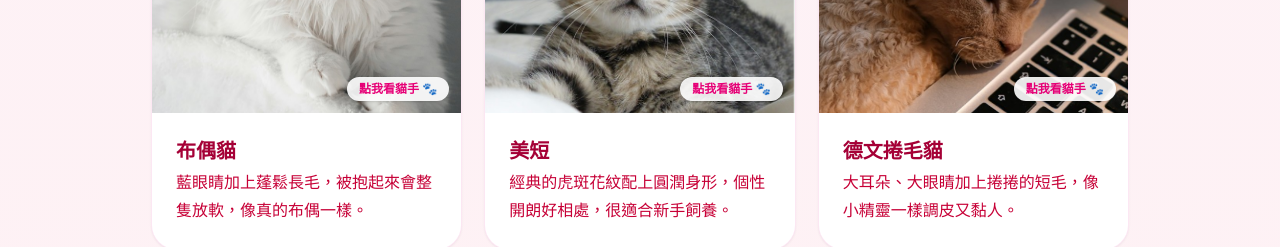
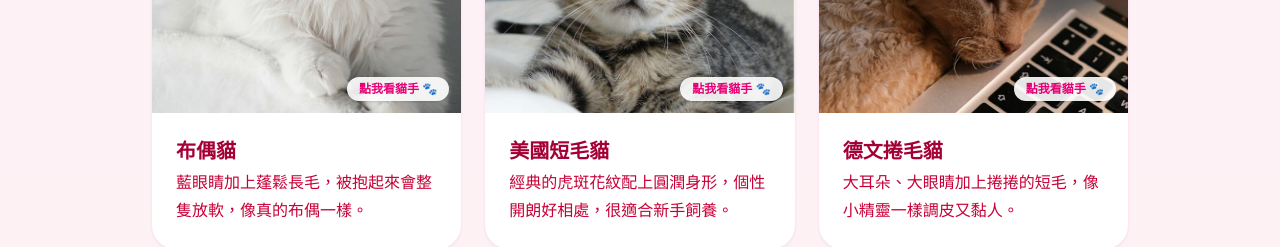
Before and after one commit to Pb121706/cat_intro, a Next.js app: page / in a window 1280 px wide. Shown: the part 820-1067 px from the top of the page. Built offline with nearby package versions, Linux system fonts and the light colour scheme.

Commit message:
首頁品種名稱：美短改為美國短毛貓
Co-Authored-By: Claude Opus 5.5 <noreply@anthropic.com>

```diff
--- a/src/app/page.tsx
+++ b/src/app/page.tsx
@@ -13,7 +13,7 @@ const breeds = [
   },
   {
     img: "/images/american-shorthair.jpg",
-    name: "美短",
+    name: "美國短毛貓",
     desc: "經典的虎斑花紋配上圓潤身形，個性開朗好相處，很適合新手飼養。",
     paw: "/images/paw-american-shorthair.jpg",
     pawText: "睡到一半伸出來的小白手，還有粉紅色的肉球。",
```
